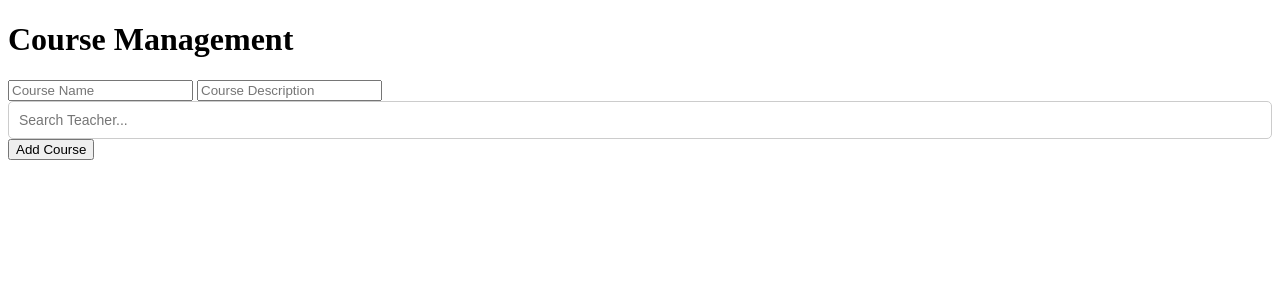
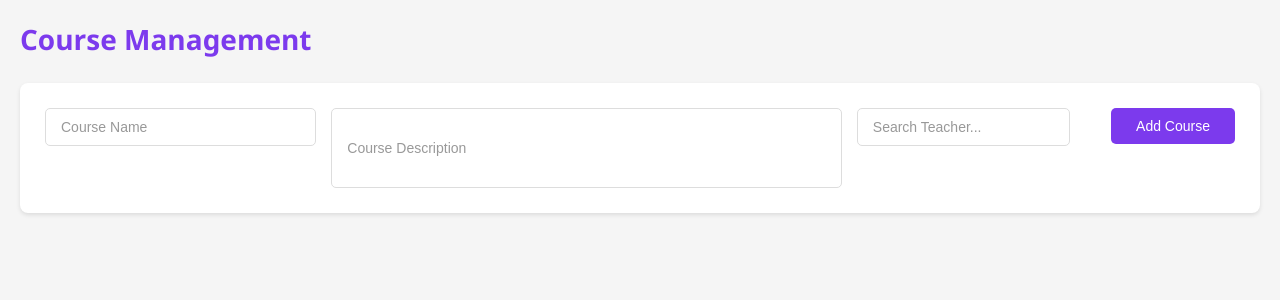
Before and after one commit to iftekhar768/Learning_Management_System, a PHP site: page /view/Admin/courses.php in a window 1280 px wide. Shown: the top 300 px of the page. Run offline with PHP 8.4, Linux system fonts and the light colour scheme.

Commit message:
Doing css for course

```diff
--- a/assets/css/admin/search.css
+++ b/assets/css/admin/search.css
@@ -1,48 +1,316 @@
-/* Search Section */
+
+
+* {
+    margin: 0;
+    padding: 0;
+    box-sizing: border-box;
+}
+
+body {
+    font-family: 'Segoe UI', Tahoma, Geneva, Verdana, sans-serif;
+    background-color: #f5f5f5;
+}
+
+.container {
+    padding: 20px;
+    max-width: 1400px;
+    margin: 0 auto;
+}
+
+
+.container h1 {
+    color: #7c3aed;
+    font-size: 28px;
+    font-weight: 600;
+    margin-bottom: 25px;
+}
+
+
+.message {
+    padding: 12px 20px;
+    margin-bottom: 20px;
+    border-radius: 6px;
+    font-size: 14px;
+    display: none;
+}
+
+.message.success {
+    background-color: #d4edda;
+    color: #155724;
+    border: 1px solid #c3e6cb;
+}
+
+.message.error {
+    background-color: #f8d7da;
+    color: #721c24;
+    border: 1px solid #f5c6cb;
+}
+
+.course-form {
+    background: white;
+    padding: 25px;
+    border-radius: 8px;
+    box-shadow: 0 2px 4px rgba(0, 0, 0, 0.1);
+    margin-bottom: 30px;
+    display: flex;
+    gap: 15px;
+    flex-wrap: wrap;
+    align-items: flex-start;
+}
+
+.course-form input[type="text"],
+.course-form input[type="search"] {
+    padding: 10px 15px;
+    border: 1px solid #ddd;
+    border-radius: 5px;
+    font-size: 14px;
+    flex: 1;
+    min-width: 200px;
+    transition: border-color 0.3s;
+}
+
+.course-form input[name="course_description"] {
+    flex: 2;
+    min-width: 300px;
+    padding: 12px 15px;
+    height: 80px;
+}
+
+.course-form input[type="text"]:focus,
+.course-form input[type="search"]:focus {
+    outline: none;
+    border-color: #7c3aed;
+}
+
+.course-form input[type="text"]::placeholder,
+.course-form input[type="search"]::placeholder {
+    color: #999;
+}
+
+
 .search-box {
     position: relative;
-    width: 100%;
-}
-
-.search-box input[type="search"] {
-    width: 100%;
-    padding: 10px;
-    border: 1px solid #ccc;
-    border-radius: 5px;
-    font-size: 14px;
-    transition: 0.2s;
-}
-
-.search-box input[type="search"]:focus {
-    border-color: blueviolet;
-    box-shadow: 0 0 5px rgba(138,43,226,0.3);
-    outline: none;
+    flex: 1;
+    min-width: 200px;
 }
 
 .suggestions-box {
     position: absolute;
-    top: 110%;
+    top: 100%;
     left: 0;
-    width: 100%;
-    background: #fff;
+    right: 0;
+    background: white;
     border: 1px solid #ddd;
     border-top: none;
     border-radius: 0 0 5px 5px;
-    box-shadow: 0 2px 8px rgba(0,0,0,0.1);
+    max-height: 250px;
+    overflow-y: auto;
+    z-index: 1000;
+    box-shadow: 0 4px 6px rgba(0, 0, 0, 0.1);
     display: none;
-    z-index: 100;
-    max-height: 220px;
-    overflow-y: auto;
 }
 
 .suggestion-item {
-    padding: 10px 12px;
+    padding: 12px 15px;
     cursor: pointer;
-    transition: background 0.2s;
+    transition: background-color 0.2s;
     font-size: 14px;
+    border-bottom: 1px solid #f0f0f0;
 }
 
 .suggestion-item:hover {
-    background-color: #f3e5f5;
-    color: blueviolet;
+    background-color: #f8f4ff;
+    color: #7c3aed;
 }
+
+.suggestion-item:last-child {
+    border-bottom: none;
+}
+
+
+.course-form button[type="submit"] {
+    background-color: #7c3aed;
+    color: white;
+    padding: 10px 25px;
+    border: none;
+    border-radius: 5px;
+    font-size: 14px;
+    font-weight: 500;
+    cursor: pointer;
+    transition: background-color 0.3s;
+    white-space: nowrap;
+}
+
+.course-form button[type="submit"]:hover {
+    background-color: #6d28d9;
+}
+
+.course-form button[type="submit"]:active {
+    background-color: #5b21b6;
+}
+
+.courses-list {
+    margin-top: 40px;
+}
+
+.courses-list h2 {
+    color: #7c3aed;
+    font-size: 22px;
+    font-weight: 600;
+    margin-bottom: 20px;
+}
+
+#coursesTableContainer {
+    background: white;
+    border-radius: 8px;
+    overflow: hidden;
+    box-shadow: 0 2px 4px rgba(0, 0, 0, 0.1);
+}
+
+
+.courses-table {
+    width: 100%;
+    border-collapse: collapse;
+}
+
+.courses-table thead {
+    background-color: #7c3aed;
+}
+
+.courses-table thead tr th {
+    color: white;
+    padding: 15px 20px;
+    text-align: left;
+    font-weight: 600;
+    font-size: 14px;
+    text-transform: uppercase;
+    letter-spacing: 0.5px;
+}
+
+.courses-table tbody tr {
+    border-bottom: 1px solid #e5e7eb;
+    transition: background-color 0.2s;
+}
+
+.courses-table tbody tr:hover {
+    background-color: #f9fafb;
+}
+
+.courses-table tbody tr:last-child {
+    border-bottom: none;
+}
+
+.courses-table tbody td {
+    padding: 15px 20px;
+    font-size: 14px;
+    color: #374151;
+}
+
+.action-buttons {
+    display: flex;
+    gap: 10px;
+}
+
+.btn-edit {
+    background-color: #10b981;
+    color: white;
+    padding: 6px 15px;
+    border: none;
+    border-radius: 4px;
+    font-size: 13px;
+    cursor: pointer;
+    transition: background-color 0.3s;
+    font-weight: 500;
+}
+
+.btn-edit:hover {
+    background-color: #059669;
+}
+
+.btn-delete {
+    background-color: #ef4444;
+    color: white;
+    padding: 6px 15px;
+    border: none;
+    border-radius: 4px;
+    font-size: 13px;
+    cursor: pointer;
+    transition: background-color 0.3s;
+    font-weight: 500;
+}
+
+.btn-delete:hover {
+    background-color: #dc2626;
+}
+
+
+.status-active {
+    color: #10b981;
+    font-weight: 500;
+}
+
+.status-inactive {
+    color: #ef4444;
+    font-weight: 500;
+}
+
+
+.courses-list p {
+    padding: 40px 20px;
+    text-align: center;
+    color: #6b7280;
+    font-size: 14px;
+    background: white;
+    border-radius: 8px;
+}
+
+@media (max-width: 768px) {
+    .course-form {
+        flex-direction: column;
+    }
+
+    .course-form input[type="text"],
+    .course-form input[type="search"],
+    .search-box {
+        width: 100%;
+        min-width: 100%;
+    }
+
+    .course-form button[type="submit"] {
+        width: 100%;
+    }
+
+    .courses-table {
+        font-size: 12px;
+    }
+
+    .courses-table thead tr th,
+    .courses-table tbody td {
+        padding: 10px 12px;
+    }
+
+    .container h1 {
+        font-size: 24px;
+    }
+
+    .courses-list h2 {
+        font-size: 20px;
+    }
+}
+
+.suggestions-box::-webkit-scrollbar {
+    width: 8px;
+}
+
+.suggestions-box::-webkit-scrollbar-track {
+    background: #f1f1f1;
+}
+
+.suggestions-box::-webkit-scrollbar-thumb {
+    background: #7c3aed;
+    border-radius: 4px;
+}
+
+.suggestions-box::-webkit-scrollbar-thumb:hover {
+    background: #6d28d9;
+}
```
